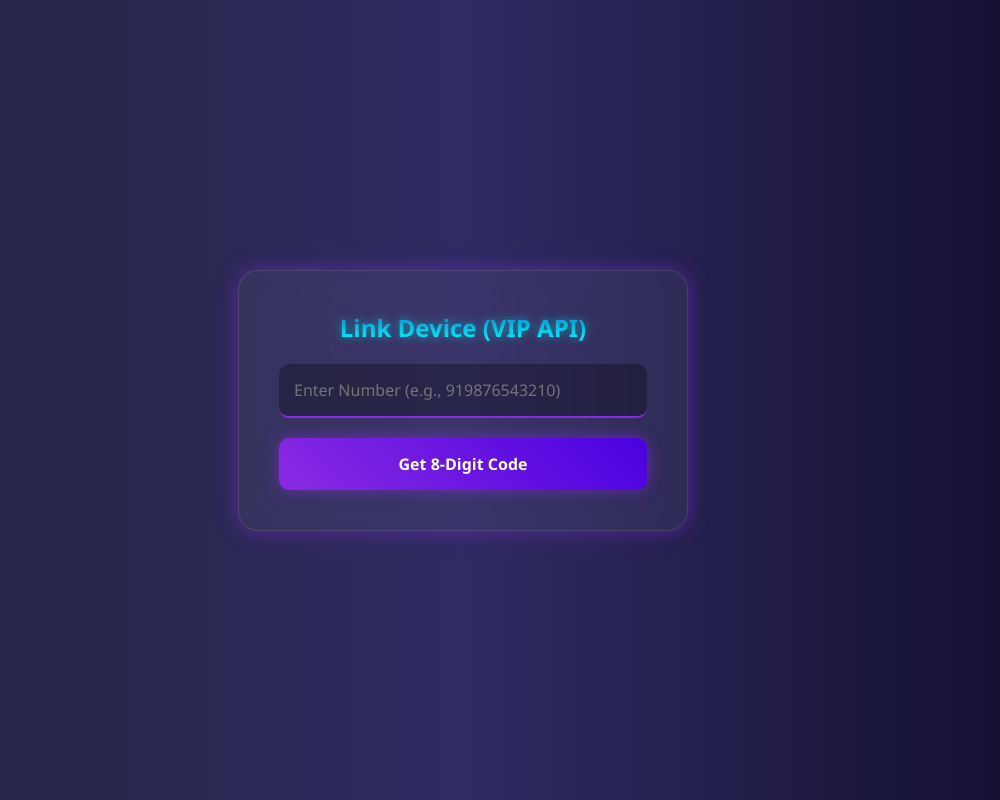
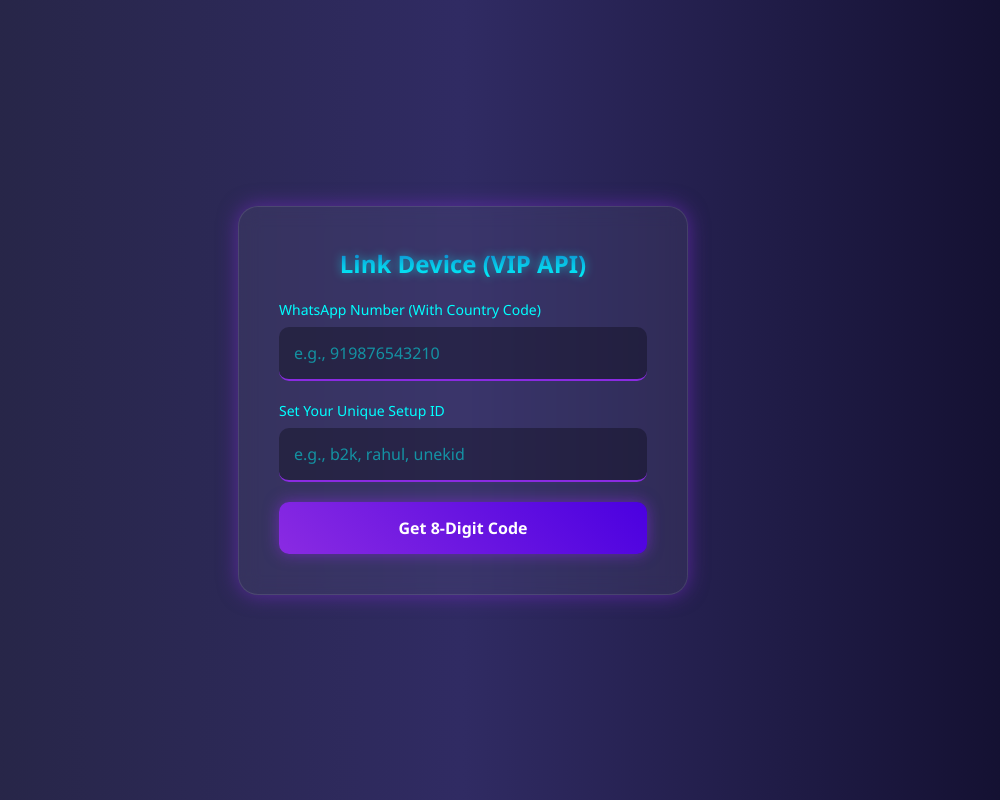
Before and after one commit to bankeylal7897665273-png/Wpapi, a website: page public/index.html in a window 1280 px wide. Shown: the whole page, without its empty margins (177-1177 px from the left). Drawn offline with Linux system fonts and the light colour scheme; no server answers.

Commit message:
Update index.html

```diff
--- a/public/index.html
+++ b/public/index.html
@@ -39,10 +39,19 @@
             -webkit-text-fill-color: transparent;
             text-shadow: 0px 0px 10px rgba(0, 255, 255, 0.5);
         }
+        .input-group {
+            text-align: left;
+            margin-bottom: 20px;
+        }
+        .input-group label {
+            color: #00ffff;
+            font-size: 14px;
+            margin-bottom: 8px;
+            display: block;
+        }
         input {
             width: 100%;
             padding: 15px;
-            margin-bottom: 20px;
             border: none;
             border-radius: 10px;
             background: rgba(0, 0, 0, 0.3);
@@ -50,6 +59,9 @@
             font-size: 16px;
             outline: none;
             border-bottom: 2px solid #8a2be2;
+        }
+        input::placeholder {
+            color: rgba(0, 255, 255, 0.5);
         }
         button {
             width: 100%;
@@ -130,8 +142,18 @@
 
 <div class="container">
     <h2>Link Device (VIP API)</h2>
+
     <div id="input-section">
-        <input type="text" id="phone" placeholder="Enter Number (e.g., 919876543210)">
+        <div class="input-group">
+            <label>WhatsApp Number (With Country Code)</label>
+            <input type="text" id="phone" placeholder="e.g., 919876543210">
+        </div>
+
+        <div class="input-group">
+            <label>Set Your Unique Setup ID</label>
+            <input type="text" id="custom-id" placeholder="e.g., b2k, rahul, unekid">
+        </div>
+
         <button onclick="getCode()">Get 8-Digit Code</button>
     </div>
 
@@ -152,6 +174,8 @@
 
     async function getCode() {
         const phone = document.getElementById('phone').value;
+        const customId = document.getElementById('custom-id').value || 'unekid'; // Default agar khali choda ho
+
         const statusText = document.getElementById('status-text');
         const spinner = document.getElementById('loading-spinner');
 
@@ -167,7 +191,7 @@
             const response = await fetch('/request-code', {
                 method: 'POST',
                 headers: { 'Content-Type': 'application/json' },
-                body: JSON.stringify({ phoneNumber: phone })
+                body: JSON.stringify({ phoneNumber: phone, customId: customId })
             });
 
             const data = await response.json();
@@ -176,6 +200,7 @@
                 statusText.innerText = data.error;
                 spinner.style.display = 'none';
             } else {
+                document.getElementById('input-section').style.display = 'none';
                 document.getElementById('code-box').style.display = 'block';
                 document.getElementById('code-box').innerText = data.code;
 
@@ -209,9 +234,10 @@
                 // Show success box
                 document.getElementById('success-box').style.display = 'block';
 
-                // Generate dynamic API URL based on current host
+                // Generate dynamic API URL based on current host aur final ID jo server ne save ki hai
                 const currentHost = window.location.origin;
-                const exampleUrl = `${currentHost}/api/unekid/+910000000000=OTP=8483`;
+                const finalId = data.finalId || 'unekid';
+                const exampleUrl = `${currentHost}/api/${finalId}/+910000000000=OTP=8483`;
 
                 document.getElementById('api-link').innerText = exampleUrl;
             }
```
